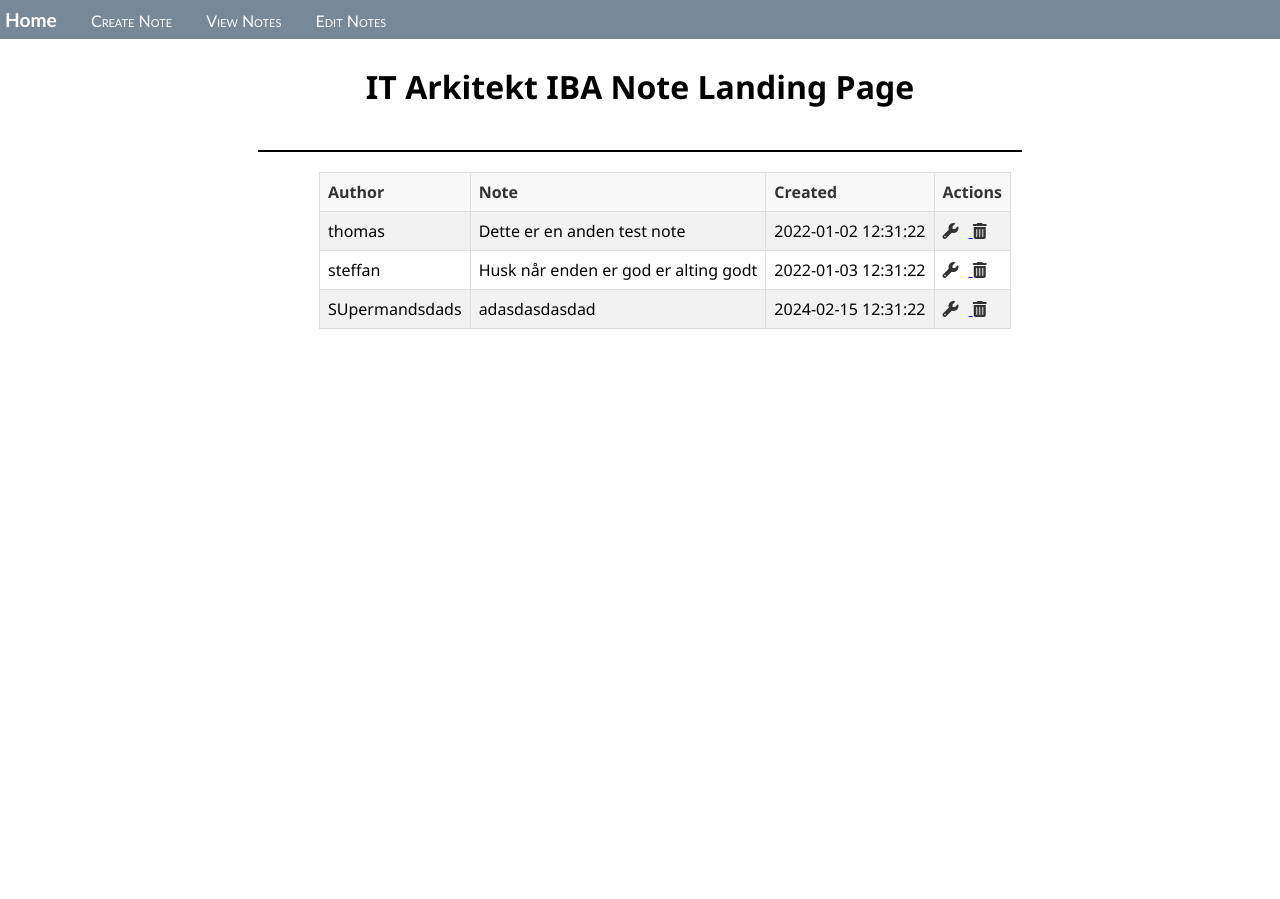
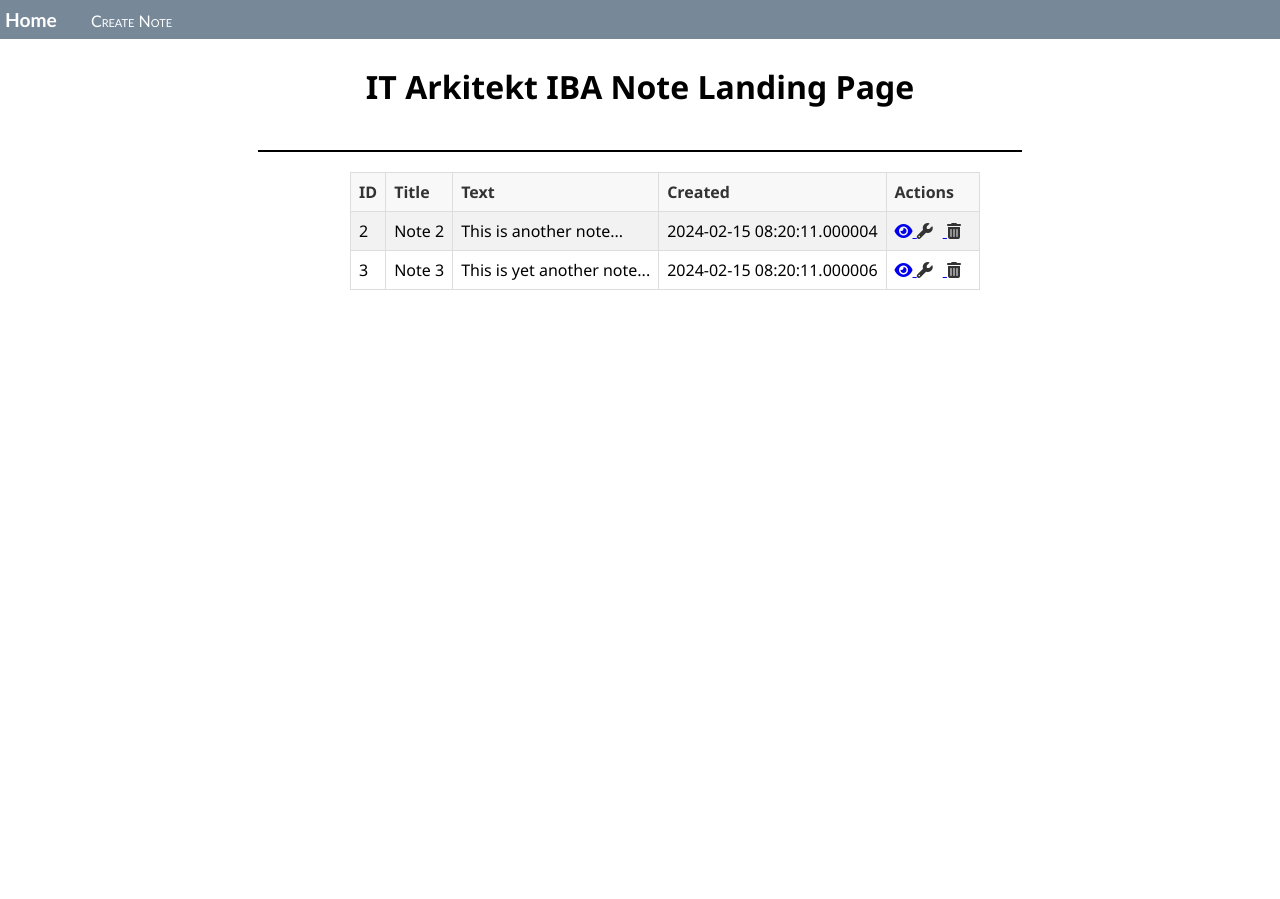
Before and after one commit to PBI22/Agil-Flask-Note-Projekt, a Flask app: page / in a window 1280 px wide. Shown: the top 899 px of the page. Run offline with Flask 3, Linux system fonts and the light colour scheme; some libraries are stand-ins or nearby versions.

Commit message:
Reskrevet all basic features til brug af en Note Model, så den senere kan kobles på et ORM + Clean up af diverse unødvendige kode og fjern af alt json/fil IO

```diff
--- /dev/null
+++ b/hello_app/models/__init__.py
@@ -0,0 +1,5 @@
+"""
+Gør vores models mappe til en package, så vi har alle vores models i.
+"""
+
+from .Note import Note
--- a/hello_app/static/data.json
+++ /dev/null
@@ -1,5 +0,0 @@
-{
-    "01": {
-        "note" : "Data is very simple because we're demonstrating only the mechanism."
-    }
-}
--- a/hello_app/static/note.json
+++ /dev/null
@@ -1,17 +0,0 @@
-{
-    "En Anden Note": {
-        "note": "Dette er en anden test note",
-        "author": "thomas",
-        "created": "2022-01-02  12:31:22"
-    },
-    "Lige en hurtig note": {
-        "note": "Husk når enden er god er alting godt",
-        "author": "steffan",
-        "created": "2022-01-03  12:31:22"
-    },
-    "Bumasdas": {
-        "note": "adasdasdasdad",
-        "author": "SUpermandsdads",
-        "created": "2024-02-15 12:31:22"
-    }
-}
--- a/hello_app/templates/home.html
+++ b/hello_app/templates/home.html
@@ -14,22 +14,27 @@
 <table class="resources" style="width: 100%; border-collapse: collapse;">
 
     <tr>
-      <th>Author</th>
-      <th>Note</th>
+      <th>ID</th>
+      <th>Title</th>
+      <th>Text</th>
       <th>Created</th>
       <th>Actions</th>
     </tr>
 
-  {% for title, details in notes.items() %}
+  {% for note in notes %}
     <tr>
-      <td>{{ details["author"] }}</td>
-      <td>{{ details["note"] }}</td>
-      <td>{{ details["created"] }}</td>
+      <td>{{ note.id }}</td>
+      <td>{{ note.title }}</td>
+      <!-- Display maximum of 50 characters-->
+      <td>{{ note.text[:50] }}...</td>
+      <td>{{ note.created }}</td>
       <td>
-        <a href="{{ url_for('get_edit', name=title) }}" class="icon-link">
+        <a href="{{ url_for('view', id=note.id) }}" class="icon-link">
+            <i class="fa-solid fa-eye"></i>
+        <a href="{{ url_for('edit', id=note.id) }}" class="icon-link">
             <i class="fa-solid fa-wrench"></i>
         </a>
-        <a href="{{ url_for('delete_note', name=title) }}" class="icon-link">
+        <a href="{{ url_for('delete_note', id=note.id) }}" class="icon-link">
           <i class="fa-solid fa-trash-can"></i>
         </a>
 
--- a/hello_app/templates/layout.html
+++ b/hello_app/templates/layout.html
@@ -18,10 +18,8 @@
   <body>
     <div class="navbar">
       <a href="{{ url_for('home') }}" class="navbar-brand">Home</a>
-      <!-- <a href="{{ url_for('about') }}" class="navbar-item">About</a> -->
-      <a href="{{ url_for('create') }}" class="navbar-item">Create Note</a>
-      <a href="{{ url_for('view') }}" class="navbar-item">View Notes</a>
-      <a href="{{ url_for('edit') }}" class="navbar-item">Edit Notes</a>
+      <a href="{{ url_for('create_note') }}" class="navbar-item">Create Note</a>
+
     </div>
 
     <div class="body-content">
--- a/hello_app/views.py
+++ b/hello_app/views.py
@@ -3,155 +3,102 @@ from flask import Flask, render_template, request, redirect, url_for, flash, ses
 import json
 from . import app
 import os
+from .models import Note
 
+"""
+Midlertidig Datastorage Liste med 3 Test notes i en liste
+
+"""
+
+notes_db = [
+    Note(1, "Note 1", "This is a note", datetime.now(), datetime.now(), "https://via.placeholder.com/150", 1),
+    Note(2, "Note 2", "This is another note", datetime.now(), datetime.now(), "https://via.placeholder.com/150", 1),
+    Note(3, "Note 3", "This is yet another note", datetime.now(), datetime.now(), "https://via.placeholder.com/150", 1)
+]
+
+
+
+
+# Vores landing Page - Der viser listen over noter
 @app.route("/")
 def home():
+    return render_template("home.html", notes = notes_db, datetime = datetime.now())
 
-    filename = os.path.join(app.static_folder, 'note.json')
 
+# Create note
+@app.route("/create/", methods=["GET","POST"])
+def create_note():
+
+    if request.method == "GET":
+        return render_template("createnote.html")
+
+    # Hvis ikke GET, så er det POST, og så kører vi denne logik
     try:
-        with open(filename, 'r') as file:
-                notes = json.load(file)
+        title = request.form['title']
+        note = request.form['note']
 
-    except FileNotFoundError:
-        print("Note fil ikke fundet!")
-        notes = {}
-
-    return render_template("home.html", notes = notes)
-
-@app.route("/about/")
-def about():
-    return render_template("about.html")
-
-@app.route("/note/")
-def note():
-    return render_template("note.html")
-
-@app.route("/create/")
-def create():
-    return render_template("createnote.html")
-
-@app.route("/create/", methods=["POST"])
-def create_note():
-    try:
-        name = request.form['name']
-        note = request.form['note']
-        author = request.form['author']
         created = datetime.now()
-
-        filename = os.path.join(app.static_folder, 'note.json')
-
-        with open(filename, 'r') as file:
-            notes = json.load(file)
-
-        notes[name] = {
-            "note": note,
-            "author": author,
-            "created": created.strftime("%Y-%m-%d %H:%M:%S")
-        }
-
-        with open(filename, 'w') as file:
-            json.dump(notes, file, indent=4, ensure_ascii=False)
-
+        lastEdited = datetime.now()
+        imagelink = request.form['imagelink']
+        account_ID = 1 # skal ændres senere når vi implementere brugerlogin - 1 er Guest pt
+        notes_db.append(Note(len(notes_db) + 1, title, note, created, lastEdited, imagelink, account_ID))
         flash('Note created successfully!', 'success')  # Viser en success-besked
     except Exception as e:
         flash(f'Failed to create note: {str(e)}', 'error')  # Viser en failure-besked
 
     return redirect(url_for('home'))
 
-@app.route("/edit/", methods=["GET", "POST"])
-def edit():
-    if request.method == "POST":
-        # Get the submitted form data
-        name = request.form.get("name")
-        note_content = request.form.get("note")
-        author = request.form.get("author")
-        created = request.form.get("created")
-        filename = os.path.join(app.static_folder, 'note.json')
+@app.route("/edit/<id>", methods=["GET","POST"])
+def edit(id = None):
+
+    # Tager notes fra vores "notes_db" liste. Hvis notes ikke findes, så returneres en failure-besked. Eller laver vi en ny note.
+    note = next((note for note in notes_db if note.id == int(id)), None)
+
+    if note is None:
+        flash('Note not found', 'error')
+        return redirect(url_for('home'))
+
+    if request.method == "GET":
+        return render_template("editnote.html", note=note)
+
+    elif request.method == "POST":
 
         try:
-            with open(filename, 'r') as file:
-                notes = json.load(file)
+            note.title = request.form['title']
+            note.text = request.form['note']
+            note.lastEdited = datetime.now()
+            note.imagelink = request.form['imagelink']
+            note.account_ID = 1 # skal ændres senere når vi implementere brugerlogin - 1 er Guest pt
 
-        except FileNotFoundError:
-            print("Note fil ikke fundet!")
-            notes = {}
+            flash('Note created successfully!', 'success')  # Viser en success-besked
+            return redirect(url_for('home'))
 
-        notes[name] = {"author": author, "note": note_content, "created": created}
-
-        # Write the updated notes back to the JSON file
-        with open(filename, 'w') as file:
-            json.dump(notes, file, indent=4)
-
-        flash("Note updated successfully")
-        return redirect(url_for('home'))
+        except Exception as e:
+            flash(f'Failed to edit note: {str(e)}', 'error')  # Viser en failure-besked
     else:
         flash("Invalid request method")
         return redirect(url_for('home'))
 
-@app.route("/view/")
-def view():
-    return render_template("viewnote.html")
+@app.route("/view/<id>")
+def view(id = None):
+    note = next((note for note in notes_db if note.id == int(id)), None)
+    return render_template("note.html", note=note)
 
-@app.route("/contact/")
-def contact():
-    return render_template("contact.html")
 
-@app.route("/hello/")
-@app.route("/hello/<name>")
-def hello_there(name = None):
-    return render_template(
-        "hello_there.html",
-        name=name,
-        date=datetime.now()
-    )
+@app.route("/delete/<id>")
+def delete_note(id = None):
 
-@app.route("/delete/<name>")
-def delete_note(name = None):
+    if id is None:
+        flash('Id is invalid', 'error')
+        return redirect(url_for('home'))
+    else:
+        note = next((note for note in notes_db if note.id == int(id)), None)
+        if note is None:
+            flash('Note not found', 'error')
+            return redirect(url_for('home'))
+        else:
+            notes_db.remove(note)
+            flash('Note deleted successfully!', 'success')
 
-    if name is None:
-        flash('No note name provided', 'error')
-        return redirect(url_for('home'))
-    try:
-        filename = os.path.join(app.static_folder, 'note.json')
-
-        with open(filename, 'r') as file:
-            notes = json.load(file)
-
-        notes.pop(name, None)
-
-        with open(filename, 'w') as file:
-            json.dump(notes, file, indent=4, ensure_ascii=False)
-    except Exception as e:
-        flash(f'Failed to delete note: {str(e)}', 'error')
 
     return redirect(url_for('home'))
-
-@app.route("/api/data")
-def get_data():
-    return app.send_static_file("data.json")
-@app.route("/edit/<name>", methods=["GET", "POST"])
-def get_edit(name = None):
-    if name is None:
-        flash(f"Failed to edit - Note is None")  # Viser en failure-besked
-
-        return redirect(url_for('home'))
-    filename = os.path.join(app.static_folder, 'note.json')
-
-    try:
-        with open(filename, 'r') as file:
-                notes = json.load(file)
-
-    except FileNotFoundError:
-        flash(f"Note file not found")
-        notes = {}
-
-        # Check if the requested note exists in the notes dictionary
-    if name not in notes:
-        flash("Note not found")
-        return redirect(url_for('home'))
-
-    # Pass the specific note details to the template
-    note_details = notes[name]
-
-    return render_template("editnote.html", name=name, notes=notes)
```
Also changed, not shown: hello_app/models/Note.py (added, +21 -0 lines), hello_app/templates/createnote.html (+5 -3 lines), hello_app/templates/editnote.html (+7 -5 lines), hello_app/templates/note.html (added, +40 -0 lines), hello_app/templates/viewnote.html (deleted, +0 -29 lines), 1 other file.
